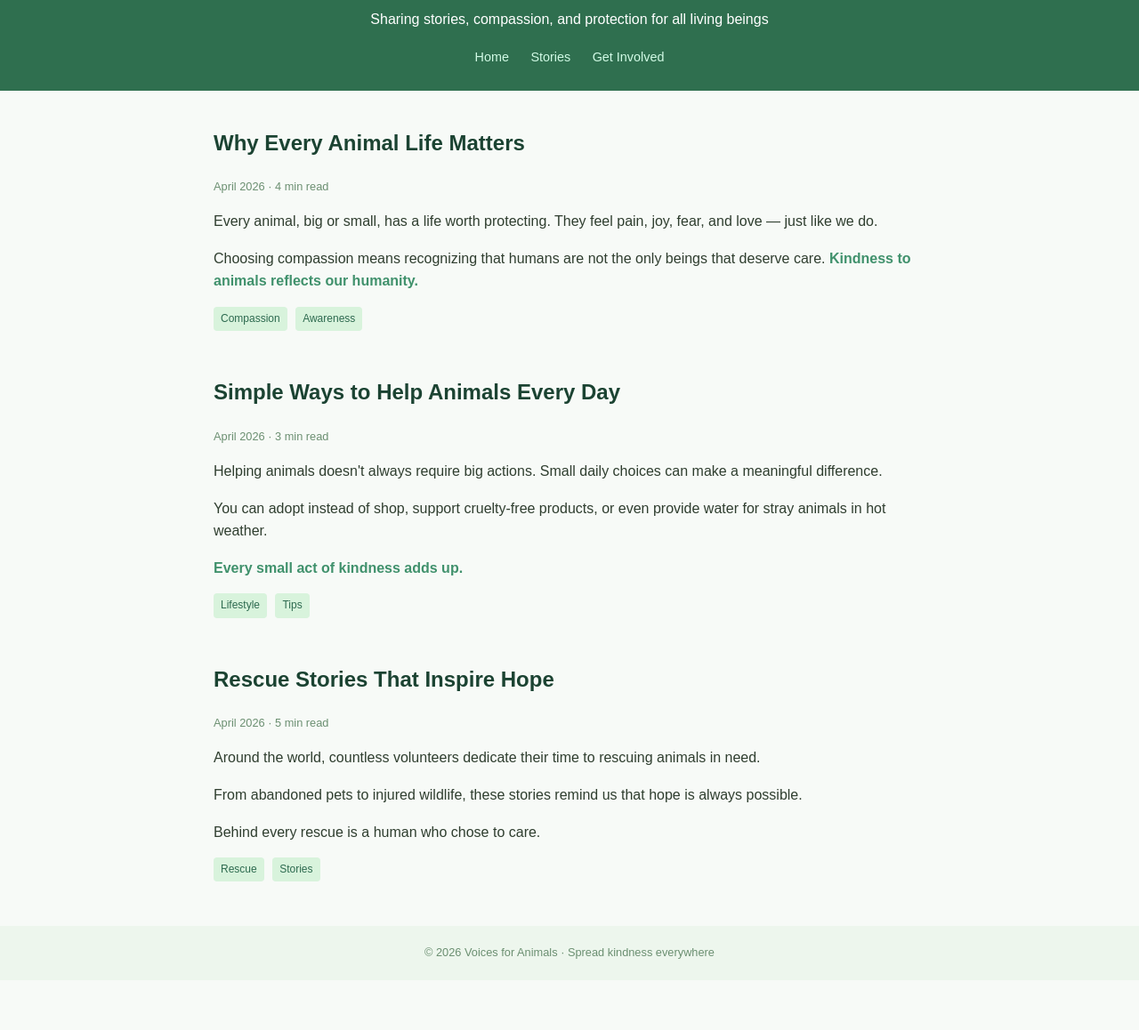
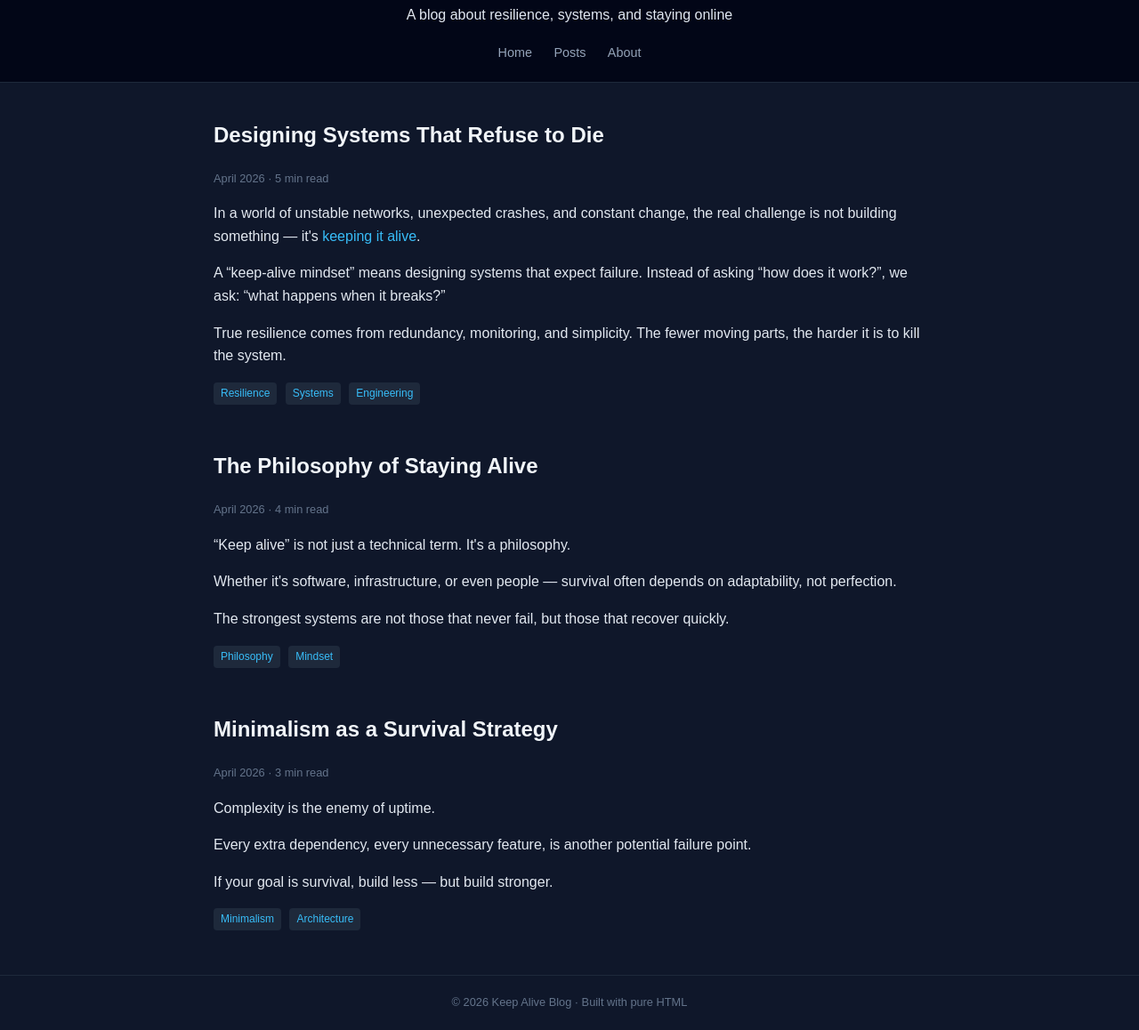
Before and after one commit to zaofengyue/argo-render, a website: page index.html in a window 1280 px wide. Shown: the part 88-1246 px from the top of the page at 89% size. Before the commit the page ends 1190 px from the top, so only its background shows below. Drawn offline with Linux system fonts and the light colour scheme.

Commit message:
Update index.html

```diff
--- a/index.html
+++ b/index.html
@@ -3,26 +3,27 @@
 <head>
     <meta charset="UTF-8">
     <meta name="viewport" content="width=device-width, initial-scale=1.0">
-    <title>Voices for Animals</title>
+    <title>Keep Alive — A Resilient Mindset Blog</title>
     <style>
         body {
             margin: 0;
             font-family: Arial, Helvetica, sans-serif;
-            background: #f7faf7;
-            color: #2f3e2f;
+            background: #0f172a;
+            color: #e2e8f0;
             line-height: 1.6;
         }
 
         header {
-            background: #2f6f4f;
-            color: white;
-            padding: 25px;
+            background: #020617;
+            padding: 20px;
             text-align: center;
+            border-bottom: 1px solid #1e293b;
         }
 
         header h1 {
             margin: 0;
             font-size: 2.2em;
+            color: #38bdf8;
         }
 
         nav {
@@ -30,14 +31,14 @@
         }
 
         nav a {
-            color: #d1fae5;
+            color: #94a3b8;
             margin: 0 10px;
             text-decoration: none;
             font-size: 0.9em;
         }
 
         nav a:hover {
-            text-decoration: underline;
+            color: #38bdf8;
         }
 
         .container {
@@ -51,12 +52,12 @@
         }
 
         .post h2 {
-            color: #1b4332;
+            color: #f1f5f9;
         }
 
         .post-meta {
             font-size: 0.8em;
-            color: #6b8f71;
+            color: #64748b;
             margin-bottom: 10px;
         }
 
@@ -66,9 +67,9 @@
 
         .tag {
             display: inline-block;
-            background: #d8f3dc;
-            color: #2d6a4f;
-            padding: 4px 8px;
+            background: #1e293b;
+            color: #38bdf8;
+            padding: 3px 8px;
             margin-right: 5px;
             font-size: 0.75em;
             border-radius: 4px;
@@ -77,103 +78,108 @@
         footer {
             text-align: center;
             padding: 20px;
-            background: #edf6ed;
-            color: #6b8f71;
+            border-top: 1px solid #1e293b;
+            color: #64748b;
             font-size: 0.8em;
         }
 
         .highlight {
-            color: #40916c;
-            font-weight: bold;
+            color: #38bdf8;
         }
     </style>
 </head>
 <body>
 
 <header>
-    <h1>Voices for Animals</h1>
-    <p>Sharing stories, compassion, and protection for all living beings</p>
+    <h1>Keep Alive</h1>
+    <p>A blog about resilience, systems, and staying online</p>
     <nav>
         <a href="#">Home</a>
-        <a href="#">Stories</a>
-        <a href="#">Get Involved</a>
+        <a href="#">Posts</a>
+        <a href="#">About</a>
     </nav>
 </header>
 
 <div class="container">
 
     <div class="post">
-        <h2>Why Every Animal Life Matters</h2>
-        <div class="post-meta">April 2026 · 4 min read</div>
+        <h2>Designing Systems That Refuse to Die</h2>
+        <div class="post-meta">April 2026 · 5 min read</div>
 
         <p>
-            Every animal, big or small, has a life worth protecting.
-            They feel pain, joy, fear, and love — just like we do.
+            In a world of unstable networks, unexpected crashes, and constant change,
+            the real challenge is not building something — it's <span class="highlight">keeping it alive</span>.
         </p>
 
         <p>
-            Choosing compassion means recognizing that humans are not the only
-            beings that deserve care. <span class="highlight">Kindness to animals reflects our humanity.</span>
+            A “keep-alive mindset” means designing systems that expect failure.
+            Instead of asking “how does it work?”, we ask:
+            “what happens when it breaks?”
+        </p>
+
+        <p>
+            True resilience comes from redundancy, monitoring, and simplicity.
+            The fewer moving parts, the harder it is to kill the system.
         </p>
 
         <div>
-            <span class="tag">Compassion</span>
-            <span class="tag">Awareness</span>
+            <span class="tag">Resilience</span>
+            <span class="tag">Systems</span>
+            <span class="tag">Engineering</span>
         </div>
     </div>
 
     <div class="post">
-        <h2>Simple Ways to Help Animals Every Day</h2>
-        <div class="post-meta">April 2026 · 3 min read</div>
+        <h2>The Philosophy of Staying Alive</h2>
+        <div class="post-meta">April 2026 · 4 min read</div>
 
         <p>
-            Helping animals doesn't always require big actions.
-            Small daily choices can make a meaningful difference.
+            “Keep alive” is not just a technical term. It's a philosophy.
         </p>
 
         <p>
-            You can adopt instead of shop, support cruelty-free products,
-            or even provide water for stray animals in hot weather.
+            Whether it's software, infrastructure, or even people —
+            survival often depends on adaptability, not perfection.
         </p>
 
         <p>
-            <span class="highlight">Every small act of kindness adds up.</span>
+            The strongest systems are not those that never fail,
+            but those that recover quickly.
         </p>
 
         <div>
-            <span class="tag">Lifestyle</span>
-            <span class="tag">Tips</span>
+            <span class="tag">Philosophy</span>
+            <span class="tag">Mindset</span>
         </div>
     </div>
 
     <div class="post">
-        <h2>Rescue Stories That Inspire Hope</h2>
-        <div class="post-meta">April 2026 · 5 min read</div>
+        <h2>Minimalism as a Survival Strategy</h2>
+        <div class="post-meta">April 2026 · 3 min read</div>
 
         <p>
-            Around the world, countless volunteers dedicate their time
-            to rescuing animals in need.
+            Complexity is the enemy of uptime.
         </p>
 
         <p>
-            From abandoned pets to injured wildlife,
-            these stories remind us that hope is always possible.
+            Every extra dependency, every unnecessary feature,
+            is another potential failure point.
         </p>
 
         <p>
-            Behind every rescue is a human who chose to care.
+            If your goal is survival, build less — but build stronger.
         </p>
 
         <div>
-            <span class="tag">Rescue</span>
-            <span class="tag">Stories</span>
+            <span class="tag">Minimalism</span>
+            <span class="tag">Architecture</span>
         </div>
     </div>
 
 </div>
 
 <footer>
-    © 2026 Voices for Animals · Spread kindness everywhere
+    © 2026 Keep Alive Blog · Built with pure HTML
 </footer>
 
 </body>
```
